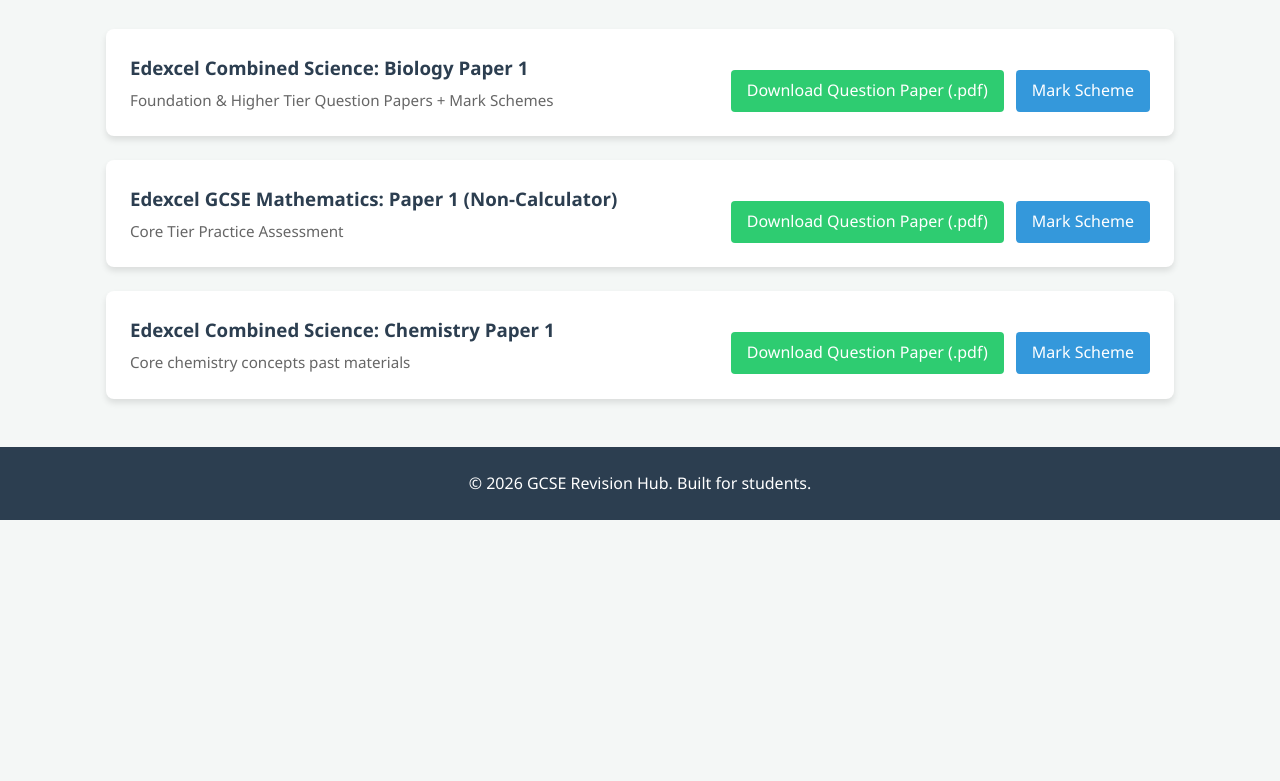
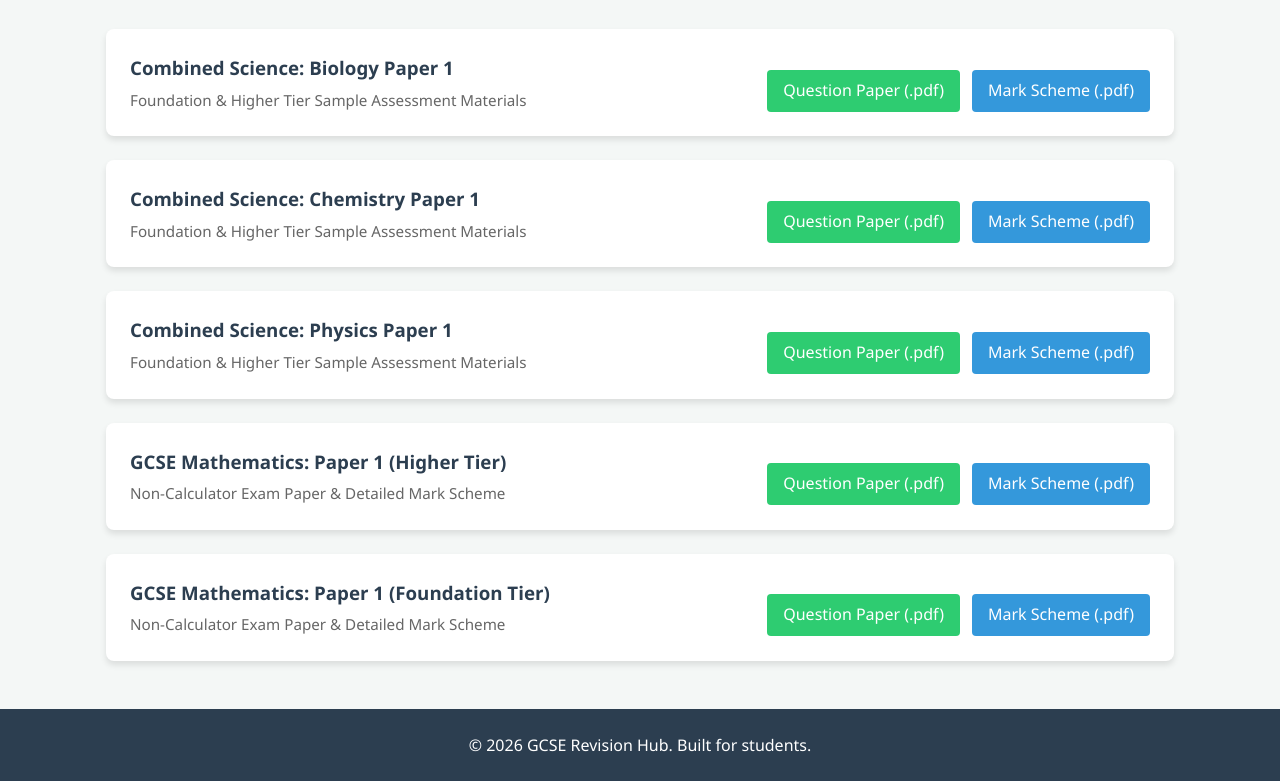
Before and after one commit to IbbyZaman/easystudy, a plain HTML site: page practice_papers.html in a window 1280 px wide. Shown: the part 169-950 px from the top of the page. Before the commit the page ends 800 px from the top, so only its background shows below. Drawn offline with Linux system fonts and the light colour scheme.

Commit message:
Update practice_papers.html

```diff
--- a/practice_papers.html
+++ b/practice_papers.html
@@ -29,6 +29,7 @@
         .download-bar {
             display: flex;
             gap: 0.75rem;
+            flex-wrap: wrap;
         }
     </style>
 </head>
@@ -47,40 +48,67 @@
 
     <main class="content-container">
         <section class="notes-header">
-            <h2>Edexcel Practice Papers & Downloads</h2>
-            <p>Direct download bars for quick access to official exam materials.</p>
+            <h2>Edexcel Practice Papers Archive</h2>
+            <p>Direct download links for official Edexcel GCSE question papers and mark schemes.</p>
         </section>
 
+        <!-- Paper 1 -->
         <div class="download-card">
             <div class="download-info">
-                <h3>Edexcel Combined Science: Biology Paper 1</h3>
-                <p>Foundation & Higher Tier Question Papers + Mark Schemes</p>
+                <h3>Combined Science: Biology Paper 1</h3>
+                <p>Foundation & Higher Tier Sample Assessment Materials</p>
             </div>
             <div class="download-bar">
-                <a href="https://qualifications.pearson.com/content/dam/pdf/GCSE/Combined-Science/2016/Specification%20and%20sample%20assessments/GCSE_Combined_Science_Biology_Sample_Assessment_Materials.pdf" target="_blank" class="btn-primary">Download Question Paper (.pdf)</a>
-                <a href="https://qualifications.pearson.com/en/support/support-topics/exams/past-papers.html" target="_blank" class="btn-primary" style="background-color: #3498db;">Mark Scheme</a>
+                <a href="https://qualifications.pearson.com/content/dam/pdf/GCSE/Combined-Science/2016/Specification%20and%20sample%20assessments/GCSE_Combined_Science_Biology_Sample_Assessment_Materials.pdf" target="_blank" class="btn-primary">Question Paper (.pdf)</a>
+                <a href="https://qualifications.pearson.com/content/dam/pdf/GCSE/Combined-Science/2016/Specification%20and%20sample%20assessments/GCSE_Combined_Science_Biology_Sample_Mark_Schemes.pdf" target="_blank" class="btn-primary" style="background-color: #3498db;">Mark Scheme (.pdf)</a>
             </div>
         </div>
 
+        <!-- Paper 2 -->
         <div class="download-card">
             <div class="download-info">
-                <h3>Edexcel GCSE Mathematics: Paper 1 (Non-Calculator)</h3>
-                <p>Core Tier Practice Assessment</p>
+                <h3>Combined Science: Chemistry Paper 1</h3>
+                <p>Foundation & Higher Tier Sample Assessment Materials</p>
             </div>
             <div class="download-bar">
-                <a href="https://qualifications.pearson.com/content/dam/pdf/GCSE/mathematics/2015/specification-and-sample-assessments/GCSE_Maths_Higher_Tier_Paper_1_Sample_Assessment_Materials.pdf" target="_blank" class="btn-primary">Download Question Paper (.pdf)</a>
-                <a href="https://qualifications.pearson.com/en/support/support-topics/exams/past-papers.html" target="_blank" class="btn-primary" style="background-color: #3498db;">Mark Scheme</a>
+                <a href="https://qualifications.pearson.com/content/dam/pdf/GCSE/Combined-Science/2016/Specification%20and%20sample%20assessments/GCSE_Combined_Science_Chemistry_Sample_Assessment_Materials.pdf" target="_blank" class="btn-primary">Question Paper (.pdf)</a>
+                <a href="https://qualifications.pearson.com/content/dam/pdf/GCSE/Combined-Science/2016/Specification%20and%20sample%20assessments/GCSE_Combined_Science_Chemistry_Sample_Mark_Schemes.pdf" target="_blank" class="btn-primary" style="background-color: #3498db;">Mark Scheme (.pdf)</a>
             </div>
         </div>
 
+        <!-- Paper 3 -->
         <div class="download-card">
             <div class="download-info">
-                <h3>Edexcel Combined Science: Chemistry Paper 1</h3>
-                <p>Core chemistry concepts past materials</p>
+                <h3>Combined Science: Physics Paper 1</h3>
+                <p>Foundation & Higher Tier Sample Assessment Materials</p>
             </div>
             <div class="download-bar">
-                <a href="https://qualifications.pearson.com/content/dam/pdf/GCSE/Combined-Science/2016/Specification%20and%20sample%20assessments/GCSE_Combined_Science_Chemistry_Sample_Assessment_Materials.pdf" target="_blank" class="btn-primary">Download Question Paper (.pdf)</a>
-                <a href="https://qualifications.pearson.com/en/support/support-topics/exams/past-papers.html" target="_blank" class="btn-primary" style="background-color: #3498db;">Mark Scheme</a>
+                <a href="https://qualifications.pearson.com/content/dam/pdf/GCSE/Combined-Science/2016/Specification%20and%20sample%20assessments/GCSE_Combined_Science_Physics_Sample_Assessment_Materials.pdf" target="_blank" class="btn-primary">Question Paper (.pdf)</a>
+                <a href="https://qualifications.pearson.com/content/dam/pdf/GCSE/Combined-Science/2016/Specification%20and%20sample%20assessments/GCSE_Combined_Science_Physics_Sample_Mark_Schemes.pdf" target="_blank" class="btn-primary" style="background-color: #3498db;">Mark Scheme (.pdf)</a>
+            </div>
+        </div>
+
+        <!-- Paper 4 -->
+        <div class="download-card">
+            <div class="download-info">
+                <h3>GCSE Mathematics: Paper 1 (Higher Tier)</h3>
+                <p>Non-Calculator Exam Paper & Detailed Mark Scheme</p>
+            </div>
+            <div class="download-bar">
+                <a href="https://qualifications.pearson.com/content/dam/pdf/GCSE/mathematics/2015/exam-materials/1ma1-1h-que-20220516.pdf" target="_blank" class="btn-primary">Question Paper (.pdf)</a>
+                <a href="https://qualifications.pearson.com/content/dam/pdf/GCSE/mathematics/2015/exam-materials/1ma1-1h-rms-20220825.pdf" target="_blank" class="btn-primary" style="background-color: #3498db;">Mark Scheme (.pdf)</a>
+            </div>
+        </div>
+
+        <!-- Paper 5 -->
+        <div class="download-card">
+            <div class="download-info">
+                <h3>GCSE Mathematics: Paper 1 (Foundation Tier)</h3>
+                <p>Non-Calculator Exam Paper & Detailed Mark Scheme</p>
+            </div>
+            <div class="download-bar">
+                <a href="https://qualifications.pearson.com/content/dam/pdf/GCSE/mathematics/2015/exam-materials/1ma1-1f-que-20240516.pdf" target="_blank" class="btn-primary">Question Paper (.pdf)</a>
+                <a href="https://qualifications.pearson.com/content/dam/pdf/GCSE/mathematics/2015/exam-materials/1ma1-1f-rms-20240822.pdf" target="_blank" class="btn-primary" style="background-color: #3498db;">Mark Scheme (.pdf)</a>
             </div>
         </div>
     </main>
```
